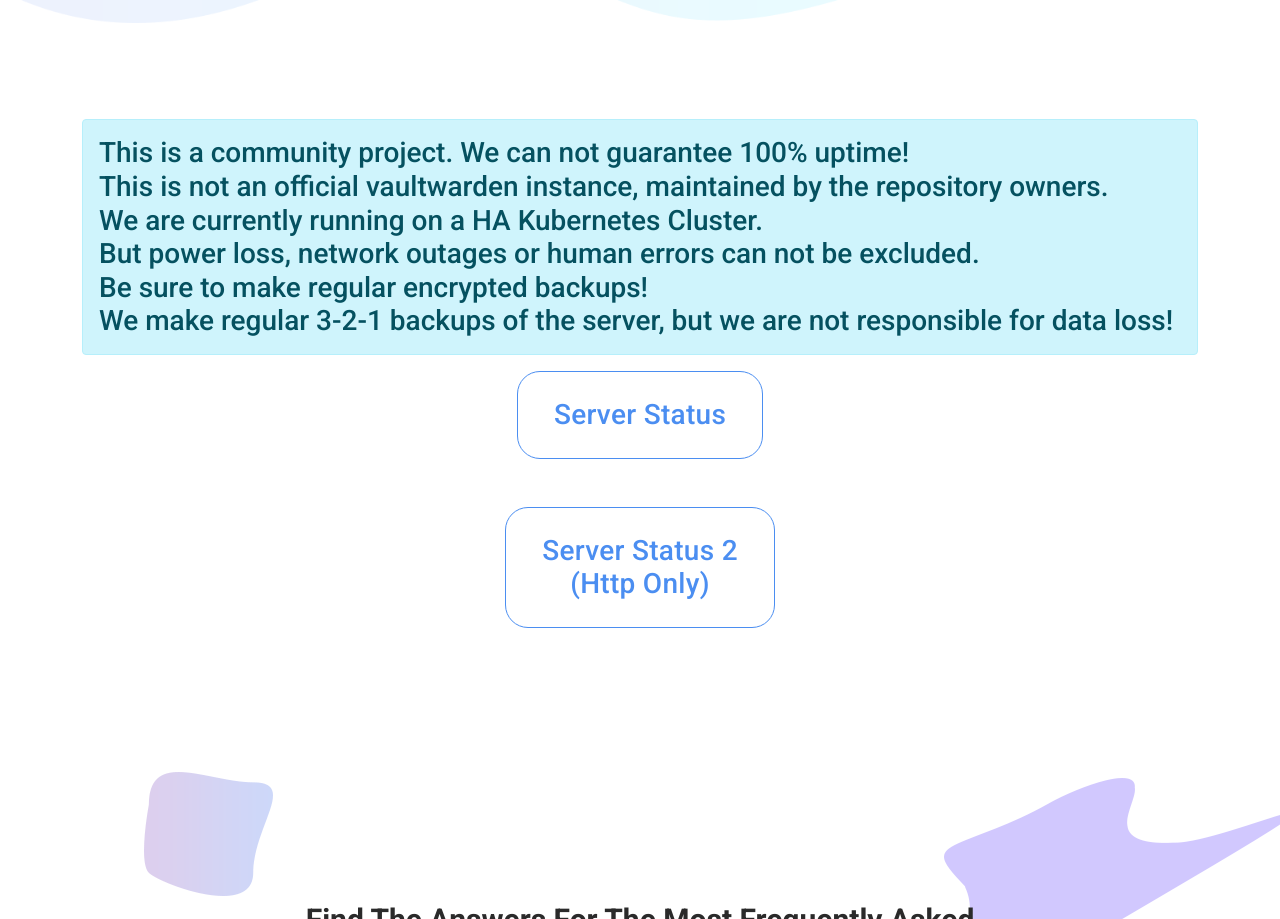
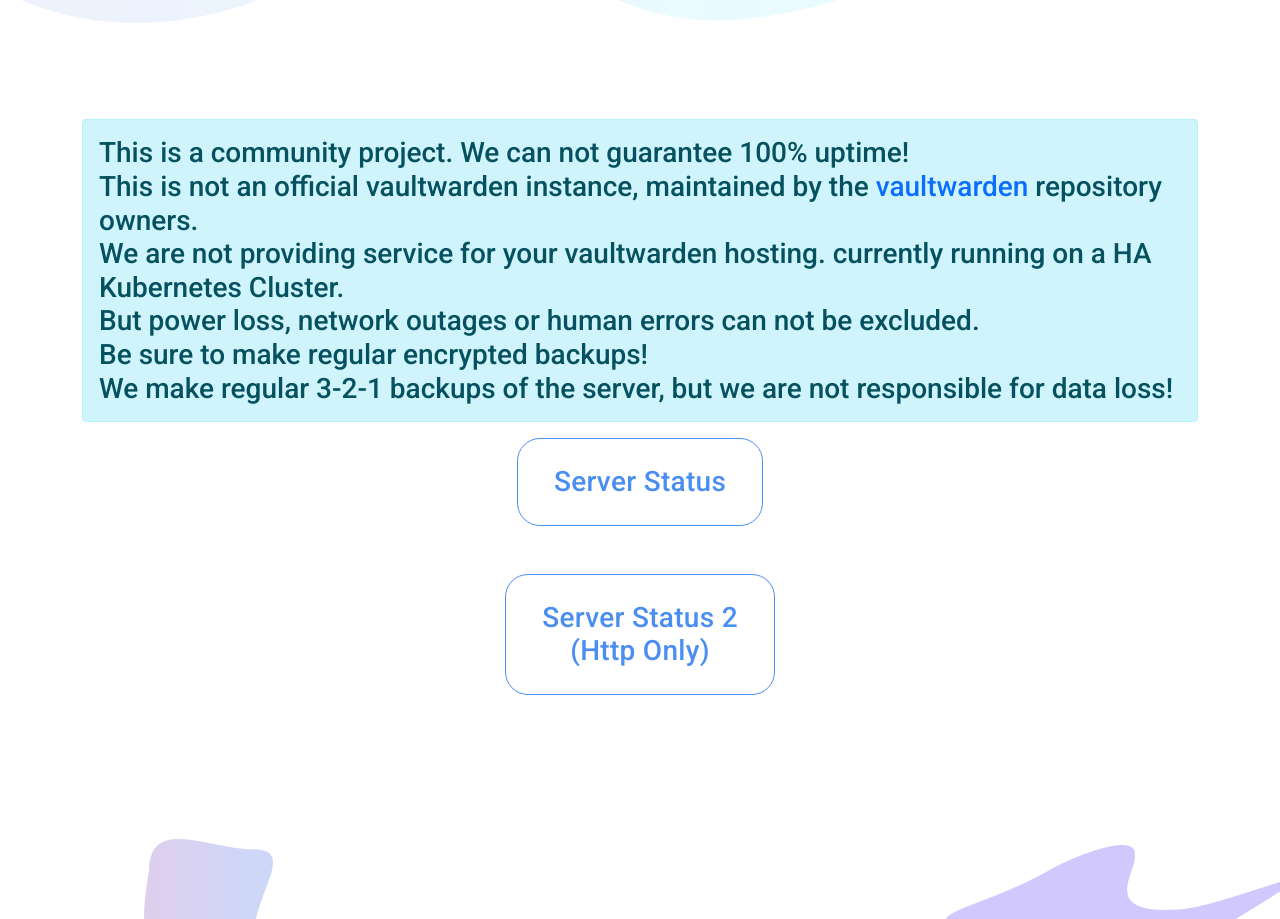
Before and after one commit to Y0ngg4n/vaultwarden-net-frontpage, a plain HTML site: page index.html in a window 1280 px wide. Shown: the part 817-1736 px from the top of the page. Drawn offline with Linux system fonts and the light colour scheme.

Commit message:
Update index.html

```diff
--- a/index.html
+++ b/index.html
@@ -118,8 +118,8 @@
 </div>
 <div class="container py-5 my-5">
     <h3 class="alert alert-info">This is a community project. We can not guarantee 100% uptime! <br>
-        This is not an official vaultwarden instance, maintained by the repository owners. <br>
-        We are
+        This is not an official vaultwarden instance, maintained by the <a href="https://github.com/dani-garcia/vaultwarden">vaultwarden</a> repository owners. <br>
+        We are not providing service for your vaultwarden hosting.
         currently running on a HA Kubernetes Cluster. <br> But power loss, network outages or human
         errors can not be
         excluded. <br> Be sure to make regular encrypted backups! <br> We make regular 3-2-1 backups of the server,
```
